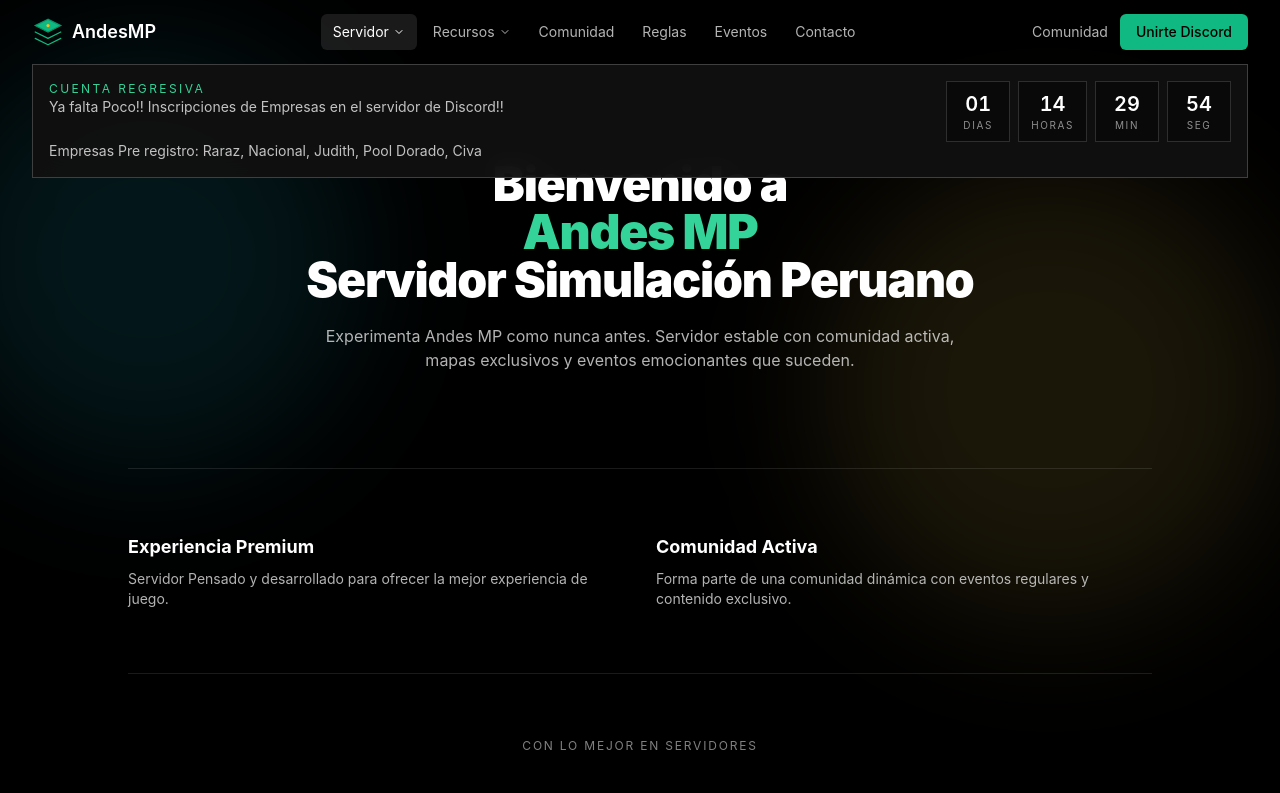
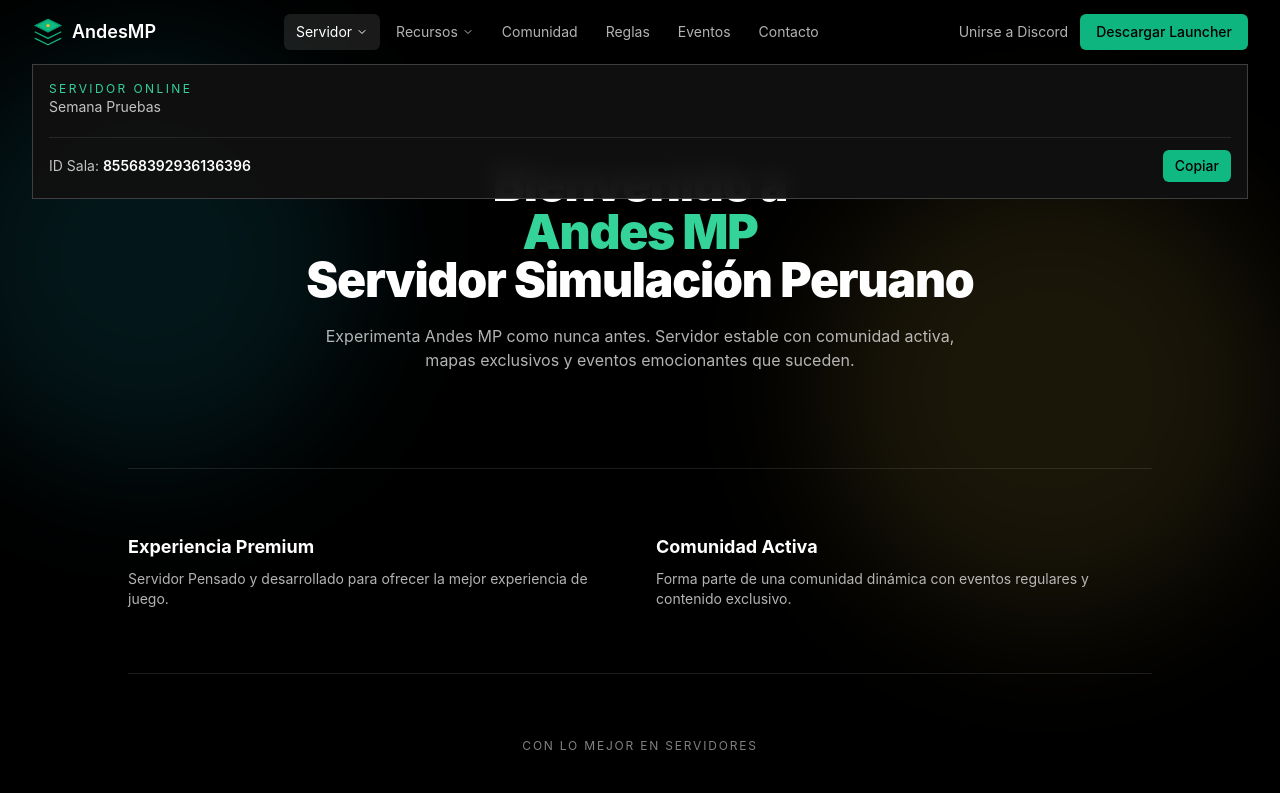
Before and after one commit to AaronAP1/LandMAP, a React (Vite) app: page /servidor in a window 1280 px wide. Shown: the top 793 px of the page. Built offline with nearby package versions, Linux system fonts and the light colour scheme.

Commit message:
fix: CambiosFerr

```diff
--- a/src/App.tsx
+++ b/src/App.tsx
@@ -114,6 +114,13 @@ function App() {
                   title="Contacto"
                   subtitle="Soporte y comunicacion directa"
                   description="Si necesitas ayuda o quieres enviar feedback, aqui tienes los canales para comunicarte con el equipo de AndesMP."
+                  actionLinks={[
+                    { label: 'Unirte a Discord', href: 'https://discord.gg/eYeqrj3PAx' },
+                    {
+                      label: 'Grupo de WhatsApp',
+                      href: 'https://chat.whatsapp.com/KwPuFTPy77j5sZOA8wVAb6',
+                    },
+                  ]}
                 />
               </PageTransition>
             }
--- a/src/components/CountdownBar.tsx
+++ b/src/components/CountdownBar.tsx
@@ -1,91 +1,39 @@
-import { useEffect, useMemo, useState } from 'react';
+import { useState } from 'react';
 
-type CountdownParts = {
-  days: number;
-  hours: number;
-  minutes: number;
-  seconds: number;
-  completed: boolean;
-};
-
-const COUNTDOWN_STORAGE_KEY = 'andesmp-countdown-target-utc-v3';
-
-function getNowMs(): number {
-  return Date.now();
-}
-
-function getPersistentTargetMs(): number {
-  const stored = window.localStorage.getItem(COUNTDOWN_STORAGE_KEY);
-  const storedNumber = stored ? Number(stored) : NaN;
-  const nowMs = getNowMs();
-
-  if (Number.isFinite(storedNumber) && storedNumber > nowMs) {
-    return storedNumber;
-  }
-
-  const target = nowMs + (1 * 24 * 60 * 60 * 1000) + (14 * 60 * 60 * 1000) + (30 * 60 * 1000);
-  window.localStorage.setItem(COUNTDOWN_STORAGE_KEY, String(target));
-  return target;
-}
-
-function getCountdownParts(targetMs: number): CountdownParts {
-  const now = getNowMs();
-  const distance = Math.max(targetMs - now, 0);
-
-  const days = Math.floor(distance / (1000 * 60 * 60 * 24));
-  const hours = Math.floor((distance / (1000 * 60 * 60)) % 24);
-  const minutes = Math.floor((distance / (1000 * 60)) % 60);
-  const seconds = Math.floor((distance / 1000) % 60);
-
-  return {
-    days,
-    hours,
-    minutes,
-    seconds,
-    completed: distance === 0,
-  };
-}
-
-function ClockItem({ value, label }: { value: number; label: string }) {
-  return (
-    <div className="border border-white/15 bg-black/40 px-2 py-1.5 text-center sm:min-w-[64px] sm:px-3 sm:py-2">
-      <p className="text-lg font-semibold text-white tabular-nums sm:text-xl">{String(value).padStart(2, '0')}</p>
-      <p className="text-[10px] uppercase tracking-[0.16em] text-white/55">{label}</p>
-    </div>
-  );
-}
+const ROOM_ID = '85568392936136396';
 
 export default function CountdownBar() {
-  const targetMs = useMemo(() => getPersistentTargetMs(), []);
-  const [remaining, setRemaining] = useState<CountdownParts>(() => getCountdownParts(targetMs));
+  const [copied, setCopied] = useState(false);
 
-  useEffect(() => {
-    const timer = window.setInterval(() => {
-      setRemaining(getCountdownParts(targetMs));
-    }, 1000);
-
-    return () => window.clearInterval(timer);
-  }, [targetMs]);
+  const copyRoomId = async () => {
+    try {
+      await navigator.clipboard.writeText(ROOM_ID);
+      setCopied(true);
+      window.setTimeout(() => setCopied(false), 1500);
+    } catch {
+      setCopied(false);
+    }
+  };
 
   return (
     <div className="fixed left-0 right-0 top-16 z-40 px-4 sm:px-6 lg:px-8">
       <div className="mx-auto flex w-full max-w-7xl flex-col gap-4 border border-white/20 bg-[#101010]/95 px-3 py-4 backdrop-blur-md sm:px-4">
         <div className="flex flex-col gap-3 sm:flex-row sm:items-start sm:justify-between">
           <div>
-            <p className="text-xs uppercase tracking-[0.2em] text-emerald-400">Cuenta regresiva</p>
-            <p className="text-sm text-white/75">Ya falta Poco!! Inscripciones de Empresas en el servidor de Discord!!</p><br /><p className="text-sm text-white/75">Empresas Pre registro: Raraz, Nacional, Judith, Pool Dorado, Civa</p>
+            <p className="text-xs uppercase tracking-[0.2em] text-emerald-400">Servidor Online</p>
+            <p className="text-sm text-white/75">Semana Pruebas </p>
           </div>
+        </div>
 
-          {remaining.completed ? (
-            <p className="text-center text-sm font-medium text-emerald-400 sm:text-right">¡El evento ya comenzó!</p>
-          ) : (
-            <div className="grid w-full grid-cols-4 gap-1.5 sm:mt-0 sm:w-auto sm:flex sm:items-center sm:gap-2">
-              <ClockItem value={remaining.days} label="dias" />
-              <ClockItem value={remaining.hours} label="horas" />
-              <ClockItem value={remaining.minutes} label="min" />
-              <ClockItem value={remaining.seconds} label="seg" />
-            </div>
-          )}
+        <div className="mt-1 flex flex-col gap-2 border-t border-white/10 pt-3 sm:flex-row sm:items-center sm:justify-between">
+          <p className="text-xs text-white/75 sm:text-sm">ID Sala: <span className="font-semibold text-white">{ROOM_ID}</span></p>
+          <button
+            type="button"
+            onClick={copyRoomId}
+            className="w-full rounded-md bg-emerald-500 px-3 py-1.5 text-xs font-medium text-black transition-colors hover:bg-emerald-400 sm:w-auto sm:text-sm"
+          >
+            {copied ? 'Copiado' : 'Copiar'}
+          </button>
         </div>
       </div>
     </div>
--- a/src/components/Navbar.tsx
+++ b/src/components/Navbar.tsx
@@ -158,16 +158,19 @@ export default function Navbar() {
               className="hidden sm:block text-sm text-white/70 hover:text-white transition-colors"
               whileHover={{ scale: 1.02 }}
             >
-              Comunidad
+              Unirse a Discord
             </motion.a>
             <motion.a
-              href="https://discord.gg/c8jMp8ee7s"
-              target="_blank"
+              href="https://d1me2h6397dibs.cloudfront.net/AndesMP.exe"
+              download="AndesMP.exe"
+              rel="noopener noreferrer"
               className="px-4 py-2 text-sm font-medium text-black bg-emerald-500 rounded-md hover:bg-emerald-400 transition-colors"
+              animate={{ opacity: [1, 0.78, 1] }}
+              transition={{ duration: 1.6, repeat: Infinity, repeatType: 'loop' }}
               whileHover={{ scale: 1.02 }}
               whileTap={{ scale: 0.98 }}
             >
-              Unirte Discord
+              Descargar Launcher
             </motion.a>
 
             <button
--- a/src/pages/NavPage.tsx
+++ b/src/pages/NavPage.tsx
@@ -2,6 +2,10 @@ type NavPageProps = {
   title: string;
   subtitle: string;
   description: string;
+  actionLinks?: Array<{
+    label: string;
+    href: string;
+  }>;
 };
 
 const quickCards = [
@@ -19,7 +23,7 @@ const quickCards = [
   },
 ];
 
-export default function NavPage({ title, subtitle, description }: NavPageProps) {
+export default function NavPage({ title, subtitle, description, actionLinks }: NavPageProps) {
   return (
     <main className="relative overflow-hidden px-4 pb-20 pt-44 sm:px-6 sm:pt-36 lg:px-8">
       <div className="pointer-events-none absolute inset-0">
@@ -37,6 +41,21 @@ export default function NavPage({ title, subtitle, description }: NavPageProps)
         </div>
       </section>
 
+      {actionLinks && actionLinks.length > 0 ? (
+        <section className="mx-auto mt-8 flex max-w-7xl flex-wrap gap-4">
+          {actionLinks.map((link) => (
+            <a
+              key={link.href}
+              href={link.href}
+              target="_blank"
+              rel="noreferrer"
+              className="inline-flex min-w-[220px] items-center justify-center rounded-xl border border-emerald-300/35 bg-emerald-400/10 px-6 py-3 text-sm font-semibold text-emerald-100 transition-colors hover:border-emerald-200/70 hover:bg-emerald-400/20"
+            >
+              {link.label}
+            </a>
+          ))}
+        </section>
+      ) : (
         <section className="mx-auto mt-8 grid max-w-7xl gap-4 sm:grid-cols-2 lg:grid-cols-3">
           {quickCards.map((card) => (
             <article
@@ -48,6 +67,7 @@ export default function NavPage({ title, subtitle, description }: NavPageProps)
             </article>
           ))}
         </section>
+      )}
     </main>
   );
 }
--- a/src/pages/ServerPage.tsx
+++ b/src/pages/ServerPage.tsx
@@ -272,9 +272,12 @@ export default function ServerPage() {
           <p className="mt-4 text-sm text-white/70">
             Nuestro launcher oficial te instala todo automáticamente. Comienza a jugar en minutos.
           </p>
-          <button className="mt-6 rounded-lg bg-white px-6 py-2 text-sm font-semibold text-black transition hover:bg-white/90">
+            <button
+            onClick={() => window.open('https://d1me2h6397dibs.cloudfront.net/AndesMP.exe', '_blank')}
+            className="mt-6 rounded-lg bg-white px-6 py-2 text-sm font-semibold text-black transition hover:bg-white/90"
+            >
             Descargar Launcher
-          </button>
+            </button>
         </div>
       </motion.section>
 
```
Also changed, not shown: 5 other files (tests, documents, lock files or other folders). Lines whose indentation alone changed are shown as unchanged.
